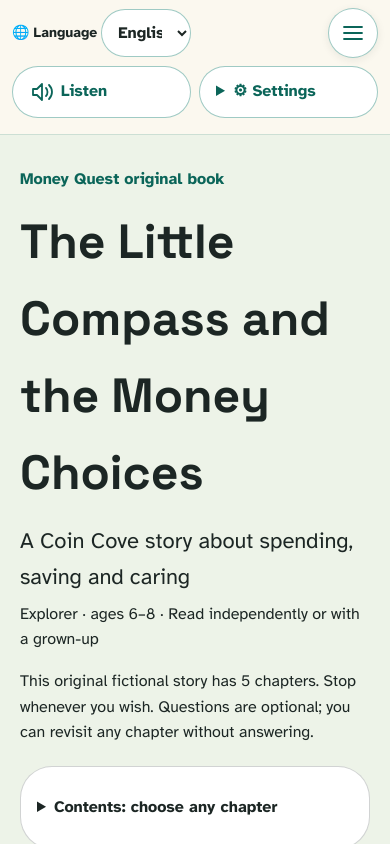
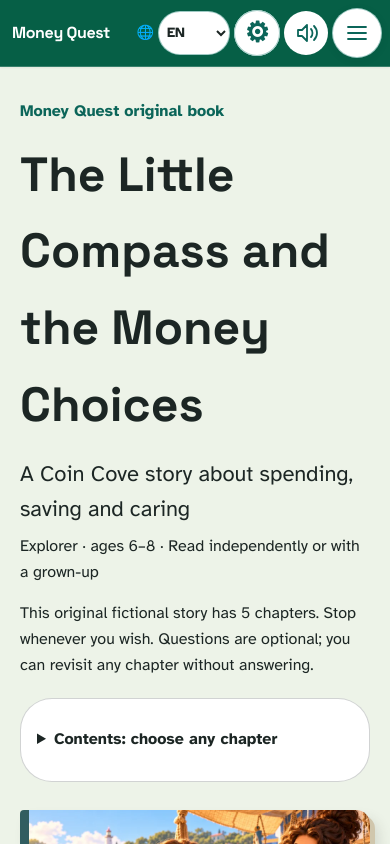
Before and after one commit to laviniamoraru28-creator/money-quest, a Next.js app: page /en/library/the-little-compass-and-the-money-choices in a window 390 px wide. Shown: the top 844 px of the page. Built offline with nearby package versions, Linux system fonts and the light colour scheme.

Commit message:
Use one sticky green mobile header with Money Quest, language, settings, audio and menu

```diff
--- a/src/components/ui/PageReadAloud.tsx
+++ b/src/components/ui/PageReadAloud.tsx
@@ -51,13 +51,16 @@ export function PageReadAloud({locale,copy}:{locale:Locale;copy:SiteControlsCopy
     if (!text) { setMessage("noText"); return; }
     setMessage(null); speak(text);
   };
-  return <aside aria-label={copy.region} data-read-aloud-ignore className="sticky top-0 z-40 border-b border-teal/20 bg-cream px-3 py-2 text-ink sm:px-5">
-    <div className="mx-auto grid max-w-6xl grid-cols-2 items-center gap-2 sm:flex sm:flex-wrap sm:gap-3">
-      <div className="min-w-0"><LanguageSwitcher/></div>
-      <div className="flex justify-end sm:order-last sm:ml-auto"><NavMenu/></div>
-      <button type="button" disabled={!isSupported} onClick={listen} className="inline-flex min-h-12 items-center gap-2 rounded-xl border border-teal/40 bg-white px-4 py-3 font-semibold text-teal-text disabled:opacity-60"><ActionIcon name="sound"/>{isSpeaking ? copy.stop : copy.listen}</button>
-      <GlobalSettings locale={language} copy={copy}/>
-      <span role="status" className="text-sm">{message?copy[message]:""}</span>
+  return <aside aria-label={copy.region} data-read-aloud-ignore className="sticky top-0 z-40 border-b border-white/20 bg-emerald-800 px-2 py-2 text-white shadow-sm sm:px-5">
+    <div className="mx-auto flex max-w-6xl items-center justify-between gap-1 sm:gap-3">
+      <a href={`/${language}`} className="min-w-0 flex-1 truncate px-1 font-display text-base font-bold tracking-tight text-white sm:text-xl" aria-label="Money Quest home">Money Quest</a>
+      <div className="flex shrink-0 items-center gap-1 sm:gap-2">
+        <LanguageSwitcher compact/>
+        <div className="rounded-lg bg-white"><GlobalSettings locale={language} copy={copy} compact/></div>
+        <button type="button" disabled={!isSupported} onClick={listen} aria-label={isSpeaking?copy.stop:copy.listen} title={isSpeaking?copy.stop:copy.listen} className="inline-flex min-h-11 min-w-11 items-center justify-center rounded-lg bg-white text-teal-text disabled:opacity-60"><ActionIcon name="sound"/><span className="sr-only">{isSpeaking?copy.stop:copy.listen}</span></button>
+        <NavMenu/>
+      </div>
     </div>
+    {message&&<p role="status" className="mx-auto max-w-6xl pt-1 text-xs text-white">{copy[message]}</p>}
   </aside>;
 }
```
